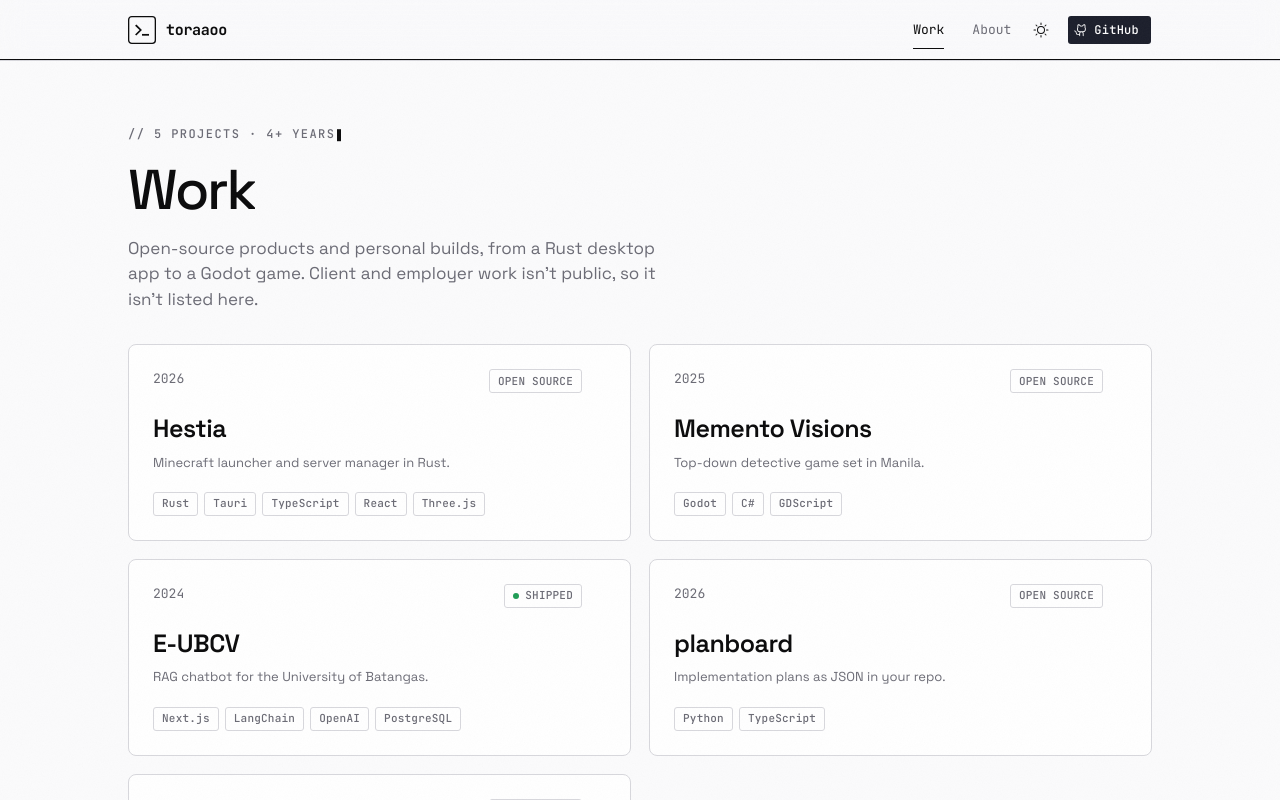
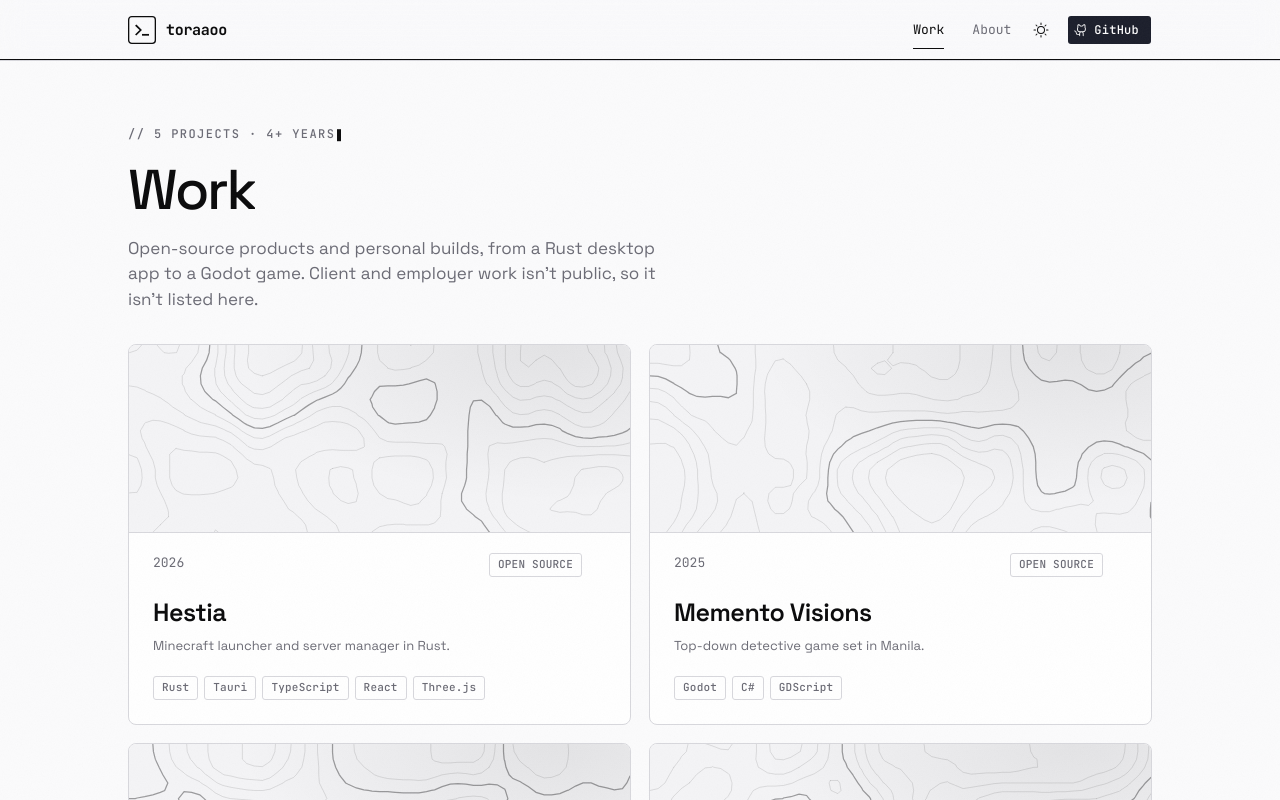
Before and after one commit to toraaoo/portfolio, a Next.js app: page /work in a window 1280 px wide. Shown: the top 800 px of the page. Built offline with nearby package versions, Linux system fonts and the light colour scheme.

Commit message:
feat(work): generated and custom project covers

```diff
--- /dev/null
+++ b/components/contour-lines.tsx
@@ -0,0 +1,51 @@
+import { type ContourOptions, contourLines } from "@/lib/contour"
+import { cn } from "@/lib/utils"
+
+const DEFAULTS: ContourOptions = {
+  width: 1600,
+  height: 1000,
+  columns: 72,
+  levels: 14,
+  emphasizeEvery: 5,
+  scale: 0.07,
+}
+
+/**
+ * Decorative topographic lines. Colours come from the `--contour` and
+ * `--contour-index` CSS variables so callers can retint them per surface.
+ */
+function ContourLines({
+  seed,
+  options,
+  className,
+}: {
+  seed: string
+  options?: Partial<ContourOptions>
+  className?: string
+}) {
+  const settings = { ...DEFAULTS, ...options }
+  const lines = contourLines(seed, settings)
+
+  return (
+    <svg
+      aria-hidden
+      viewBox={`0 0 ${settings.width} ${settings.height}`}
+      preserveAspectRatio="xMidYMid slice"
+      fill="none"
+      strokeLinecap="round"
+      className={cn("pointer-events-none", className)}
+    >
+      {lines.map((line, index) => (
+        <path
+          key={index.toString()}
+          d={line.d}
+          stroke={line.emphasized ? "var(--contour-index)" : "var(--contour)"}
+          strokeWidth={line.emphasized ? 1.25 : 1}
+          vectorEffect="non-scaling-stroke"
+        />
+      ))}
+    </svg>
+  )
+}
+
+export { ContourLines }
--- a/content/schemas/projects.schema.json
+++ b/content/schemas/projects.schema.json
@@ -54,6 +54,12 @@
             "default": false,
             "type": "boolean"
           },
+          "cover": {
+            "type": "string",
+            "minLength": 1,
+            "format": "starts_with",
+            "pattern": "^\\/.*"
+          },
           "sections": {
             "default": [],
             "type": "array",
--- a/features/work/components/project-card.tsx
+++ b/features/work/components/project-card.tsx
@@ -10,6 +10,7 @@ import {
 } from "@/components/card"
 import { Spotlight } from "@/components/motion/spotlight"
 import { StackTags } from "@/components/stack-tags"
+import { ProjectCover } from "@/features/work/components/project-cover"
 import { ProjectStatusBadge } from "@/features/work/components/project-status"
 import type { Project } from "@/lib/content"
 import { routes } from "@/lib/routes"
@@ -28,12 +29,18 @@ function ProjectCard({
     <Link href={routes.project(project.slug)} className="group block h-full">
       <Card
         className={cn(
-          "relative isolate h-full gap-5 overflow-hidden [--card-spacing:--spacing(6)]",
+          "relative isolate h-full gap-5 overflow-hidden pt-0 [--card-spacing:--spacing(6)]",
           "transition-[border-color,box-shadow,transform] duration-200 ease-out",
           "group-hover:-translate-y-0.5 group-hover:border-brand/40 group-hover:shadow-md"
         )}
       >
         <Spotlight />
+        <ProjectCover
+          seed={project.slug}
+          image={project.cover}
+          sizes="(min-width: 768px) 520px, 100vw"
+          className="aspect-[8/3] border-b border-border"
+        />
         <CardHeader className="relative items-baseline">
           <CardDescription className="font-mono text-sm">
             {showMetric ? project.metric : project.year}
--- /dev/null
+++ b/features/work/components/project-cover.tsx
@@ -0,0 +1,58 @@
+import Image from "next/image"
+import { ContourLines } from "@/components/contour-lines"
+import { cn } from "@/lib/utils"
+
+const CONTOUR_OPTIONS = {
+  width: 800,
+  height: 300,
+  columns: 64,
+  levels: 9,
+  scale: 0.055,
+} as const
+
+/**
+ * Project artwork: the project's own `image` when set, otherwise contour
+ * lines generated from `seed`. Hover motion follows the nearest `group`.
+ */
+function ProjectCover({
+  seed,
+  image,
+  sizes,
+  priority = false,
+  className,
+}: {
+  seed: string
+  image?: string
+  sizes: string
+  priority?: boolean
+  className?: string
+}) {
+  return (
+    <div
+      className={cn(
+        "relative overflow-hidden bg-muted [--contour-index:color-mix(in_srgb,var(--brand)_38%,transparent)] [--contour:color-mix(in_srgb,var(--foreground)_11%,transparent)]",
+        className
+      )}
+    >
+      {image ? (
+        <Image
+          src={image}
+          alt=""
+          fill
+          sizes={sizes}
+          priority={priority}
+          className="object-cover transition-transform duration-700 ease-out group-hover:scale-[1.04] motion-reduce:transition-none"
+        />
+      ) : (
+        <ContourLines
+          seed={seed}
+          options={CONTOUR_OPTIONS}
+          className="size-full transition-transform duration-700 ease-out group-hover:scale-[1.06] group-hover:-rotate-1 motion-reduce:transition-none"
+        />
+      )}
+      <div className="absolute inset-0 bg-[radial-gradient(90%_120%_at_85%_0%,var(--spotlight),transparent_70%)]" />
+    </div>
+  )
+}
+
+export { ProjectCover }
--- a/lib/content/project.ts
+++ b/lib/content/project.ts
@@ -33,6 +33,9 @@ export const ProjectSchema = z.strictObject({
   metric: text,
   stack: z.array(text).min(1),
   featured: z.boolean().default(false),
+  cover: text
+    .startsWith("/", "Must be a path under public/, e.g. /covers/hestia.jpg")
+    .optional(),
   sections: z
     .array(z.strictObject({ heading: text, body: z.array(text).min(1) }))
     .default([]),
```
Also changed, not shown: 1 other file (tests, documents, lock files or other folders).
